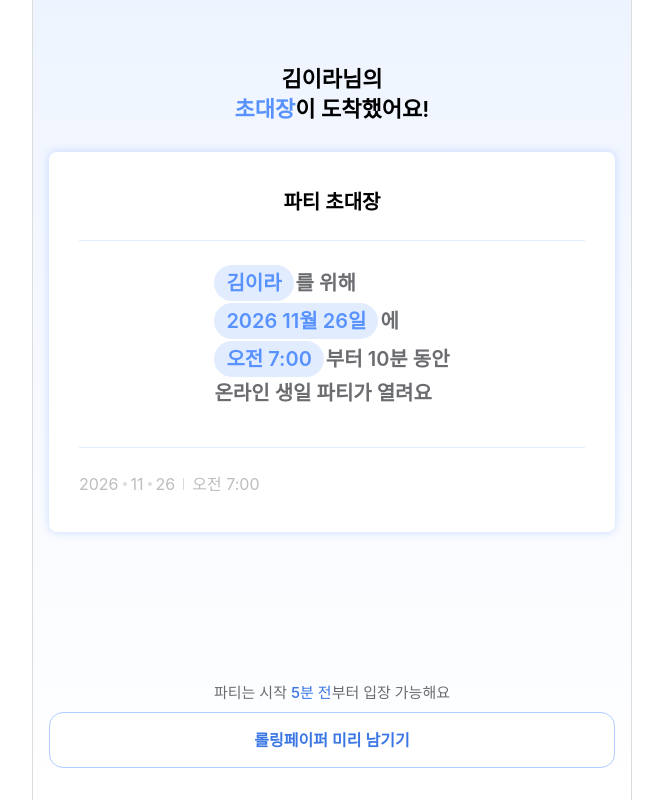
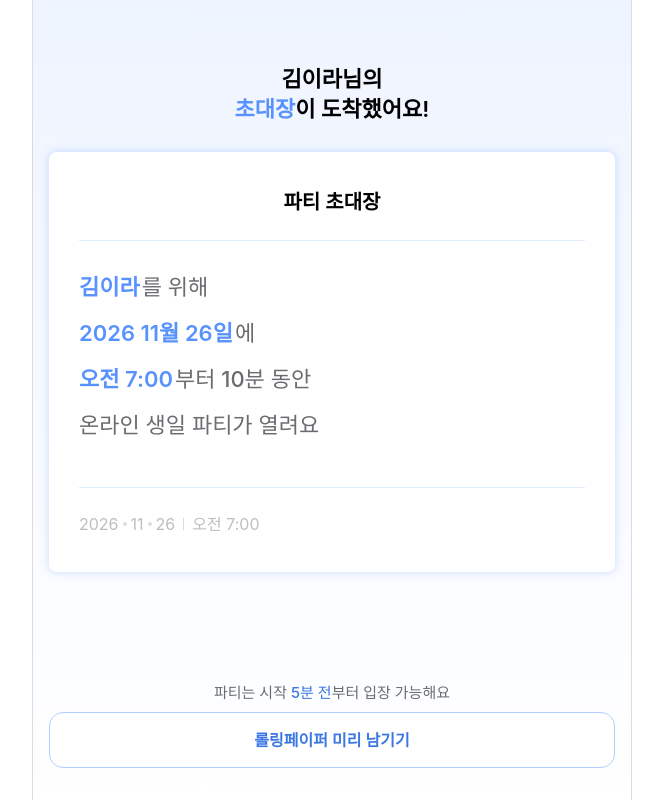
Before and after one commit to depromeet/18th-team2-web, a React (Vite) app: page /party/1/invitation in a window 1280 px wide. Shown: the whole page, without its empty margins (308-971 px from the left). Built offline with nearby package versions, Linux system fonts and the light colour scheme; no server answers; a web font is replaced by a local one.

Commit message:
style: h1 사용으로 타이포그래피 컴포넌트 변경 및 스타일 개선

```diff
--- a/src/components/party-invitation/InvitationCard.tsx
+++ b/src/components/party-invitation/InvitationCard.tsx
@@ -1,4 +1,4 @@
-import { B1, H2 } from '@/components/ui/Typography';
+import { B1, H1, H2 } from '@/components/ui/Typography';
 import { formatDateParts, formatKoreanDate, formatKoreanTime } from '@/utils/dateFormat';
 
 import { InvitationChip } from './InvitationChip';
@@ -16,20 +16,22 @@ interface InvitationTemplateProps {
 function InvitationTemplate({ hostName, startsAt }: InvitationTemplateProps) {
   const dateLabel = formatKoreanDate(startsAt);
   const timeLabel = formatKoreanTime(startsAt);
+  const rowClassName =
+    'flex h-11 w-full items-center gap-0.5 text-left font-medium tracking-[-0.0044px] text-grey-500';
 
   return (
-    <H2 as="p" className="flex flex-col gap-0.5 text-grey-500">
-      <span className="flex items-center gap-0.5">
+    <H1 as="p" className="flex w-full flex-col items-start gap-0.5 font-medium">
+      <span className={rowClassName}>
         <InvitationChip>{hostName}</InvitationChip>를 위해
       </span>
-      <span className="flex items-center gap-0.5">
+      <span className={rowClassName}>
         <InvitationChip>{dateLabel}</InvitationChip>에
       </span>
-      <span className="flex items-center gap-0.5">
+      <span className={rowClassName}>
         <InvitationChip>{timeLabel}</InvitationChip>부터 10분 동안
       </span>
-      온라인 생일 파티가 열려요
-    </H2>
+      <span className={rowClassName}>온라인 생일 파티가 열려요</span>
+    </H1>
   );
 }
 
--- a/src/components/party-invitation/InvitationChip.tsx
+++ b/src/components/party-invitation/InvitationChip.tsx
@@ -1,6 +1,6 @@
 import type { ReactNode } from 'react';
 
-import { H2 } from '@/components/ui/Typography';
+import { H1 } from '@/components/ui/Typography';
 
 interface InvitationChipProps {
   children: ReactNode;
@@ -8,8 +8,8 @@ interface InvitationChipProps {
 
 export function InvitationChip({ children }: InvitationChipProps) {
   return (
-    <H2 as="span" className="rounded-[40px] bg-blue-50 px-3 py-1 text-blue-500">
+    <H1 as="span" className="text-center font-bold tracking-[-0.0044px] text-blue-500">
       {children}
-    </H2>
+    </H1>
   );
 }
```
